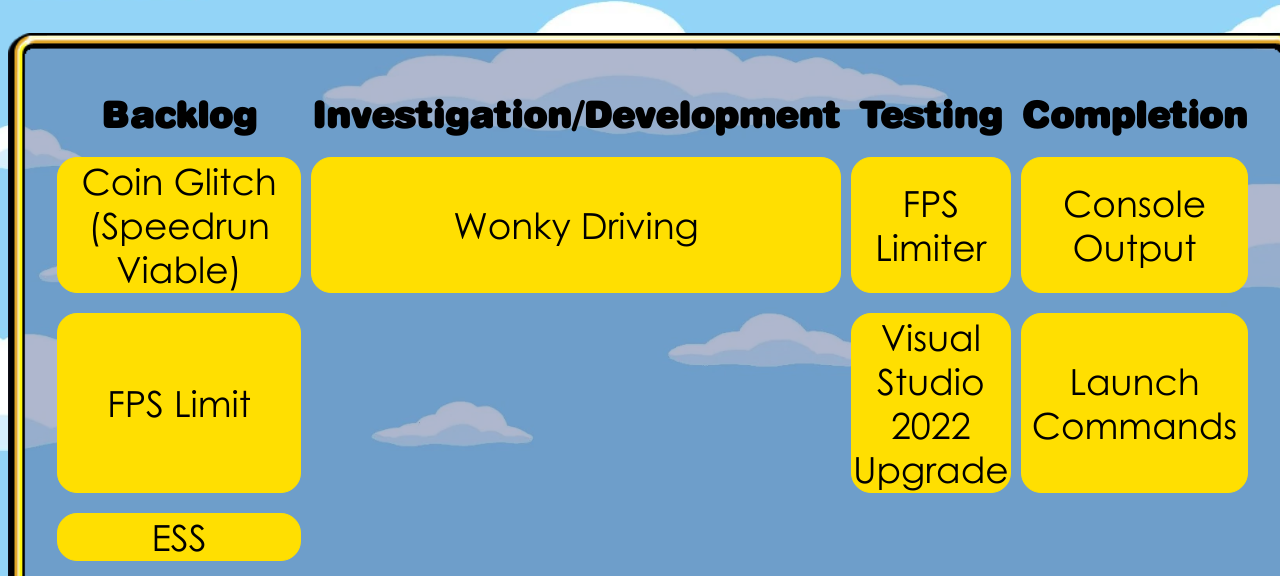
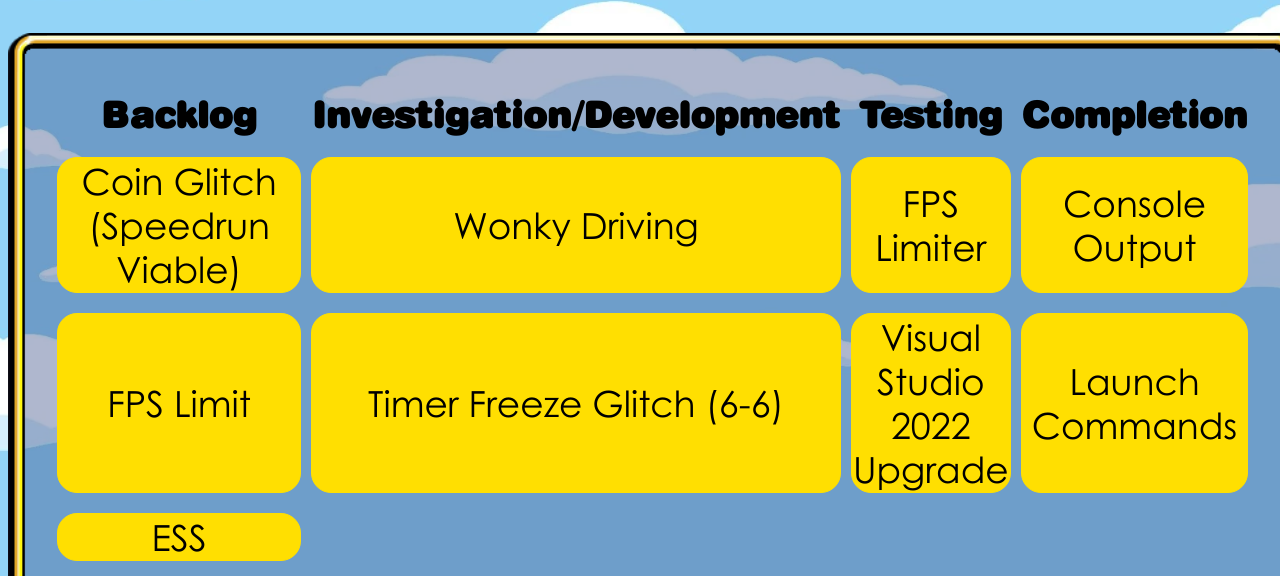
Before and after one commit to Bambo-Borris/SHARSourceProgress, a plain HTML site: page index.html in a window 1280 px wide. Shown: the part 224-800 px from the top of the page. Drawn offline with Linux system fonts and the light colour scheme.

Commit message:
Timer freeze glitch added to kanban

```diff
--- a/index.html
+++ b/index.html
@@ -41,7 +41,7 @@
 
         <tr>
             <td>FPS Limit</td>
-            <td style="opacity: 0;"></td>
+            <td>Timer Freeze Glitch (6-6)</td>
             <td>Visual Studio 2022 Upgrade</td>
             <td>Launch Commands</td>
         </tr>
```
